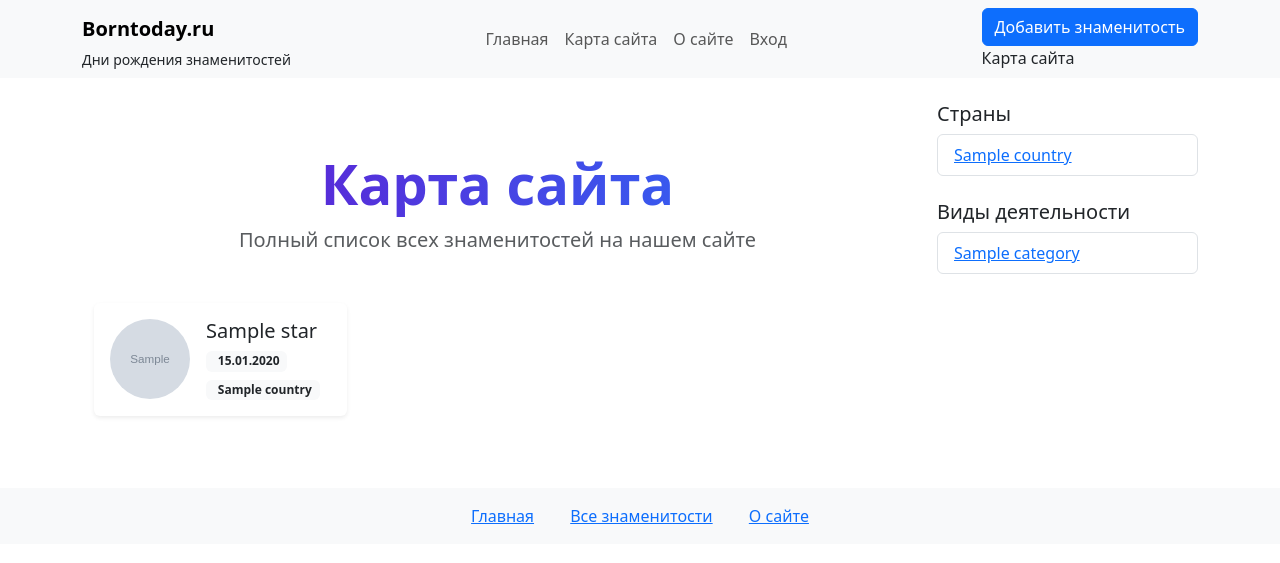
After one commit to KatyBond19/borntoday, a Django app: page /sitemap/ in a window 1280 px wide. The commit adds this page. Shown: the top 563 px of the page. Run offline with Django 5.2, Linux system fonts and the light colour scheme; tables that the repository leaves empty hold one stand-in row (values such as "Sample post"); grey boxes marked "Sample" are stand-in pictures.

Commit message:
Добавлена Карта сайта с перечнем знаменитостей из БД

```diff
--- a/star/templates/star/header.html
+++ b/star/templates/star/header.html
@@ -18,6 +18,8 @@
           <a class="nav-link" href="{% url 'star_index' %}">Главная</a>
         </li>
         <li class="nav-item">
+          <a class="nav-link" href="{% url 'sitemap' %}">Карта сайта</a>
+        <li class="nav-item">
           <a class="nav-link" href="{% url 'about' %}">О сайте</a>
         </li>
         <!-- Ссылка на админку Django -->
@@ -30,6 +32,7 @@
     <!-- Кнопка «Добавить знаменитость» (пример) -->
     <div>
       <a href="/add" class="btn btn-primary">Добавить знаменитость</a>
+      <a href="{% url 'sitemap' %}" class="nav-link">Карта сайта</a>
     </div>
   </div>
 </nav>
--- /dev/null
+++ b/star/templates/star/sitemap.html
@@ -0,0 +1,88 @@
+{% extends "star/base.html" %}
+{% load static %}
+
+{% block content %}
+<div class="container py-5">
+    <div class="text-center mb-5">
+        <h1 class="display-4 fw-bold text-gradient">Карта сайта</h1>
+        <p class="lead text-muted">Полный список всех знаменитостей на нашем сайте</p>
+    </div>
+
+    <div class="row g-4">
+        {% for star in stars %}
+        <div class="col-md-6 col-lg-4">
+            <div class="card h-100 border-0 shadow-sm hover-shadow transition-all">
+                <div class="card-body d-flex align-items-start">
+                    <div class="flex-shrink-0 me-3">
+                        {% if star.photo %}
+                        <img src="{{ star.photo.url }}" alt="{{ star.name }}"
+                             class="rounded-circle" width="80" height="80" style="object-fit: cover;">
+                        {% else %}
+                        <div class="bg-light rounded-circle d-flex align-items-center justify-content-center"
+                             style="width: 80px; height: 80px;">
+                            <i class="bi bi-person fs-4 text-muted"></i>
+                        </div>
+                        {% endif %}
+                    </div>
+                    <div>
+                        <h5 class="card-title mb-1">
+                            <a href="{% url 'star_detail' star.slug %}"
+                               class="text-decoration-none text-dark stretched-link">
+                               {{ star.name }}
+                            </a>
+                        </h5>
+                        <div class="d-flex flex-wrap gap-2 mt-2">
+                            {% if star.birth_date %}
+                            <span class="badge bg-light text-dark">
+                                <i class="bi bi-calendar me-1"></i>
+                                {{ star.birth_date|date:"d.m.Y" }}
+                            </span>
+                            {% endif %}
+                            {% if star.country %}
+                            <span class="badge bg-light text-dark">
+                                <i class="bi bi-globe me-1"></i>
+                                {{ star.country.name }}
+                            </span>
+                            {% endif %}
+                        </div>
+                    </div>
+                </div>
+            </div>
+        </div>
+        {% empty %}
+        <div class="col-12">
+            <div class="alert alert-info text-center py-4">
+                <i class="bi bi-emoji-frown fs-1"></i>
+                <h4 class="mt-3">Нет опубликованных знаменитостей</h4>
+                <p class="mb-0">Попробуйте зайти позже</p>
+            </div>
+        </div>
+        {% endfor %}
+    </div>
+</div>
+
+<style>
+    .text-gradient {
+        background: linear-gradient(90deg, #6a11cb 0%, #2575fc 100%);
+        -webkit-background-clip: text;
+        background-clip: text;
+        color: transparent;
+    }
+    .hover-shadow {
+        transition: transform 0.3s ease, box-shadow 0.3s ease;
+    }
+    .hover-shadow:hover {
+        transform: translateY(-5px);
+        box-shadow: 0 10px 20px rgba(0,0,0,0.1)!important;
+    }
+    .stretched-link::after {
+        position: absolute;
+        top: 0;
+        right: 0;
+        bottom: 0;
+        left: 0;
+        z-index: 1;
+        content: "";
+    }
+</style>
+{% endblock %}
--- a/star/urls.py
+++ b/star/urls.py
@@ -15,4 +15,7 @@
     path('industry/<slug:slug>/', views.stars_by_category, name='stars_by_category'),
 
     path('add/', views.add_star, name='add_star'),
+
+    path('sitemap/', views.sitemap, name='sitemap'),
+
 ]
--- a/star/views.py
+++ b/star/views.py
@@ -4,6 +4,7 @@
 from .models import Star, Country, Category
 from django.contrib import messages
 from django.shortcuts import redirect
+from .forms import StarForm
 
 def index(request):
     """
@@ -67,7 +68,7 @@
         'star_categories': categories,
     }
 
-    return render(request, 'star/star-detail.html', context)
+    return render(request, 'star/star_detail.html', context)
 
 
 def about(request):
@@ -121,10 +122,6 @@
     return render(request, 'star/industry.html', context)
 
 
-from .forms import StarForm
-
-from .forms import StarForm
-
 
 def add_star(request):
     """
@@ -153,3 +150,21 @@
         'star_categories': categories,
     }
     return render(request, 'star/add_star.html', context)
+
+
+def sitemap(request):
+    # Получаем опубликованных знаменитостей и сортируем по имени
+    stars = Star.objects.filter(is_published=True).order_by('name')
+
+    # Получаем страны и категории для бокового меню
+    star_countries = Country.objects.all()
+    star_categories = Category.objects.all()
+
+    context = {
+        'stars': stars,
+        'star_countries': star_countries,
+        'star_categories': star_categories,
+        'title': 'Карта сайта - Все знаменитости'
+    }
+
+    return render(request, 'star/sitemap.html', context)
```
Also changed, not shown: star/forms.py (line endings or trailing spaces), star/templates/star/add_star.html (renamed from star/templates/star/add-star.html), star/templates/star/star_detail.html (renamed from star/templates/star/star-detail.html).
